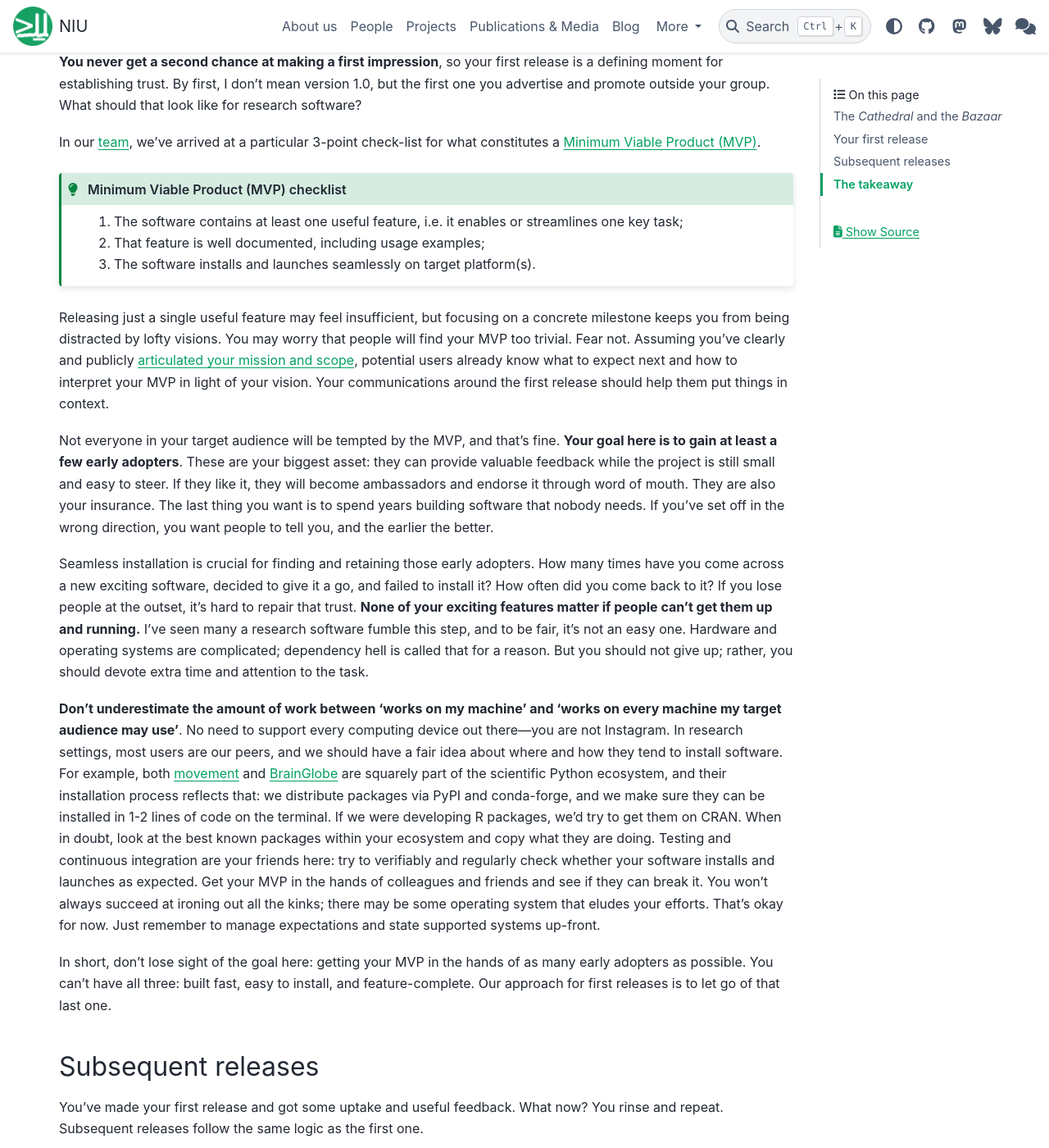
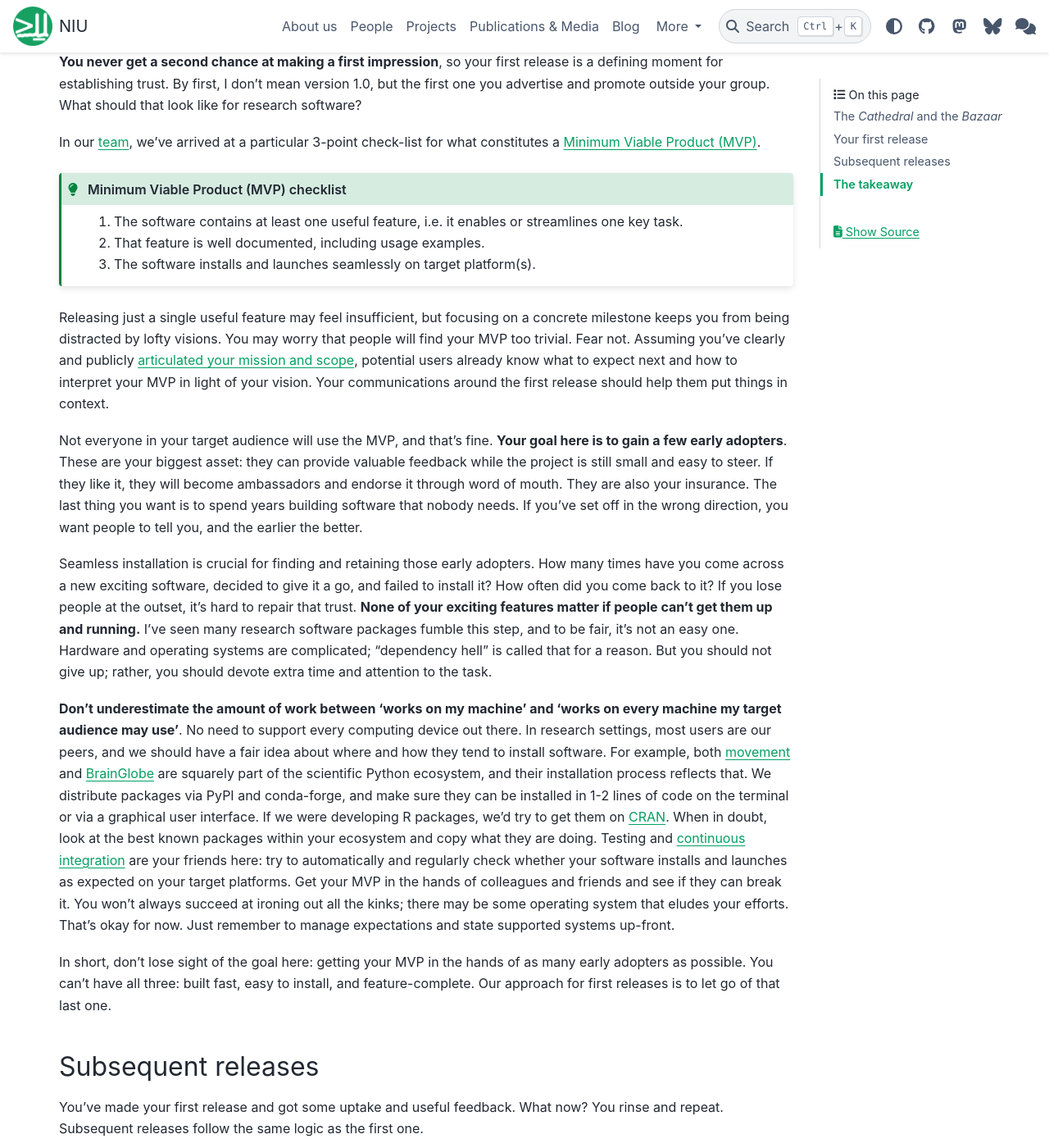
Before and after one commit to neuroinformatics-unit/neuroinformatics-unit.github.io, a Sphinx documentation site: the page built from docs/source/blog/trusted-by-design_part2.md, in a window 1280 px wide and 1400 px high, scrolled down 1182 px. Shown: the whole window at 82% size. Built offline with Sphinx 7.4.7 and the PyData theme 0.15.4, drawn with Linux system fonts in a browser that asks for light colours; nearby versions of some CDN libraries; some of the changed text lies outside the part shown.

Commit message:
implement all review suggestions except figures

```diff
--- a/docs/source/blog/trusted-by-design_part2.md
+++ b/docs/source/blog/trusted-by-design_part2.md
@@ -31,18 +31,18 @@ In our [team](target-home), we've arrived at a particular 3-point check-list for
 ::: {admonition} Minimum Viable Product (MVP) checklist
 :class: tip
 
-1. The software contains at least one useful feature, i.e. it enables or streamlines one key task;
-2. That feature is well documented, including usage examples;
+1. The software contains at least one useful feature, i.e. it enables or streamlines one key task.
+2. That feature is well documented, including usage examples.
 3. The software installs and launches seamlessly on target platform(s).
 :::
 
 Releasing just a single useful feature may feel insufficient, but focusing on a concrete milestone keeps you from being distracted by lofty visions. You may worry that people will find your MVP too trivial. Fear not. Assuming you've clearly and publicly [articulated your mission and scope](target-trusted-by-design-part1), potential users already know what to expect next and how to interpret your MVP in light of your vision. Your communications around the first release should help them put things in context.
 
-Not everyone in your target audience will be tempted by the MVP, and that's fine. **Your goal here is to gain at least a few early adopters**. These are your biggest asset: they can provide valuable feedback while the project is still small and easy to steer. If they like it, they will become ambassadors and endorse it through word of mouth. They are also your insurance. The last thing you want is to spend years building software that nobody needs. If you've set off in the wrong direction, you want people to tell you, and the earlier the better.
+Not everyone in your target audience will use the MVP, and that's fine. **Your goal here is to gain a few early adopters**. These are your biggest asset: they can provide valuable feedback while the project is still small and easy to steer. If they like it, they will become ambassadors and endorse it through word of mouth. They are also your insurance. The last thing you want is to spend years building software that nobody needs. If you've set off in the wrong direction, you want people to tell you, and the earlier the better.
 
-Seamless installation is crucial for finding and retaining those early adopters. How many times have you come across a new exciting software, decided to give it a go, and failed to install it? How often did you come back to it? If you lose people at the outset, it's hard to repair that trust. **None of your exciting features matter if people can't get them up and running.** I've seen many a research software fumble this step, and to be fair, it's not an easy one. Hardware and operating systems are complicated; dependency hell is called that for a reason. But you should not give up; rather, you should devote extra time and attention to the task.
+Seamless installation is crucial for finding and retaining those early adopters. How many times have you come across a new exciting software, decided to give it a go, and failed to install it? How often did you come back to it? If you lose people at the outset, it's hard to repair that trust. **None of your exciting features matter if people can't get them up and running.** I've seen many research software packages fumble this step, and to be fair, it's not an easy one. Hardware and operating systems are complicated; "dependency hell" is called that for a reason. But you should not give up; rather, you should devote extra time and attention to the task.
 
-**Don't underestimate the amount of work between 'works on my machine' and 'works on every machine my target audience may use'**. No need to support every computing device out there—you are not Instagram. In research settings, most users are our peers, and we should have a fair idea about where and how they tend to install software. For example, both [movement](https://movement.neuroinformatics.dev) and [BrainGlobe](https://brainglobe.info) are squarely part of the scientific Python ecosystem, and their installation process reflects that: we distribute packages via PyPI and conda-forge, and we make sure they can be installed in 1-2 lines of code on the terminal. If we were developing R packages, we'd try to get them on CRAN. When in doubt, look at the best known packages within your ecosystem and copy what they are doing. Testing and continuous integration are your friends here: try to verifiably and regularly check whether your software installs and launches as expected. Get your MVP in the hands of colleagues and friends and see if they can break it. You won't always succeed at ironing out all the kinks; there may be some operating system that eludes your efforts. That's okay for now. Just remember to manage expectations and state supported systems up-front.
+**Don't underestimate the amount of work between 'works on my machine' and 'works on every machine my target audience may use'**. No need to support every computing device out there. In research settings, most users are our peers, and we should have a fair idea about where and how they tend to install software. For example, both [movement](https://movement.neuroinformatics.dev) and [BrainGlobe](https://brainglobe.info) are squarely part of the scientific Python ecosystem, and their installation process reflects that. We distribute packages via PyPI and conda-forge, and make sure they can be installed in 1-2 lines of code on the terminal or via a graphical user interface. If we were developing R packages, we'd try to get them on [CRAN](https://cran.r-project.org). When in doubt, look at the best known packages within your ecosystem and copy what they are doing. Testing and [continuous integration](https://en.wikipedia.org/wiki/Continuous_integration) are your friends here: try to automatically and regularly check whether your software installs and launches as expected on your target platforms. Get your MVP in the hands of colleagues and friends and see if they can break it. You won't always succeed at ironing out all the kinks; there may be some operating system that eludes your efforts. That's okay for now. Just remember to manage expectations and state supported systems up-front.
 
 In short, don't lose sight of the goal here: getting your MVP in the hands of as many early adopters as possible. You can't have all three: built fast, easy to install, and feature-complete. Our approach for first releases is to let go of that last one.
 
@@ -53,8 +53,8 @@ You've made your first release and got some uptake and useful feedback. What now
 ::: {admonition} Release checklist
 :class: tip
 
-1. Release a few new features at a time;
-2. Avoid releasing undocumented features;
+1. Release a few new features at a time.
+2. Avoid releasing undocumented features.
 3. Make sure you don't unknowingly break existing functionality.
 :::
 
```
Also changed, not shown: other parts of docs/source/blog/trusted-by-design_part2.md (+6 -4 lines), docs/source/blog/trusted-by-design_part1.md (+25 -17 lines), docs/source/blog/trusted-by-design_part3.md (+1 -1 lines).
